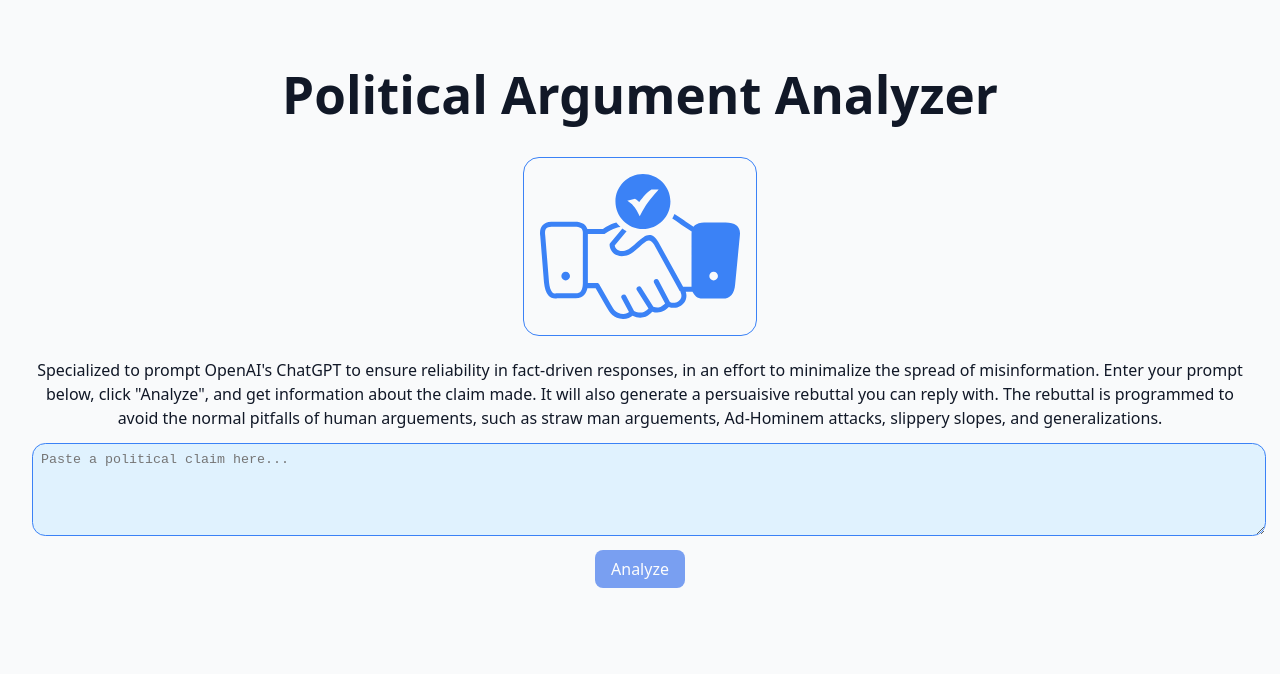
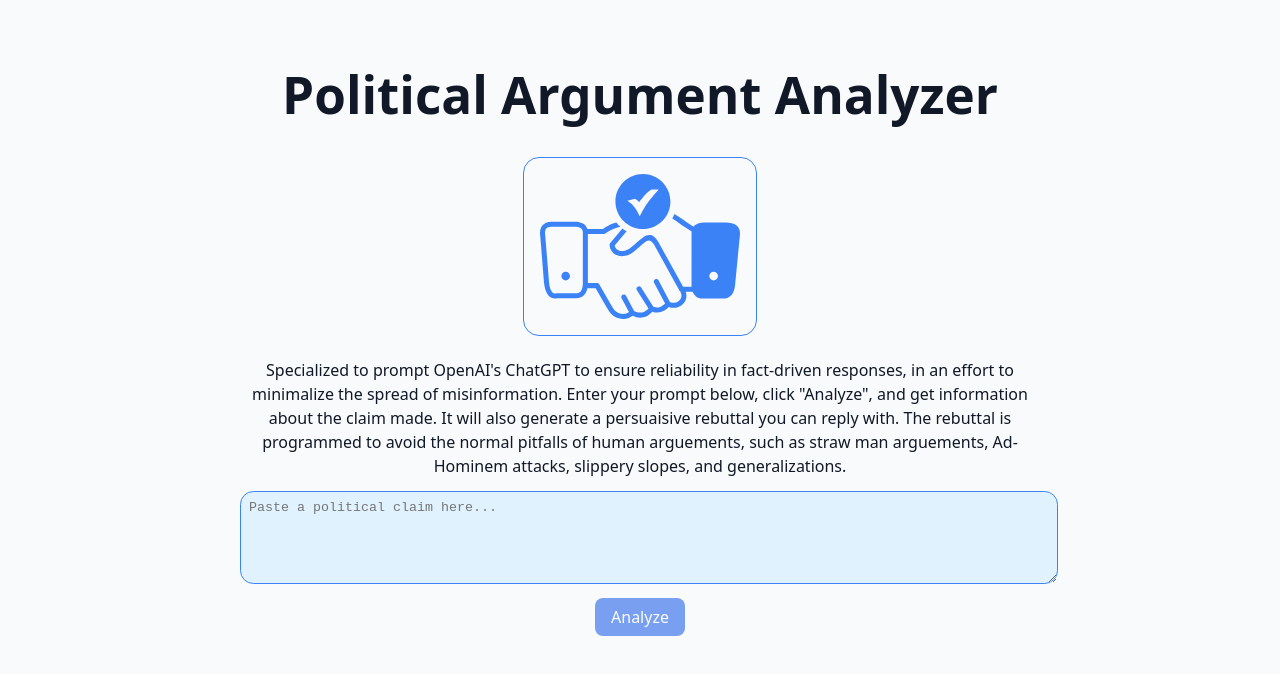
Before and after one commit to george-arnold-2/political-chatbot, a React (Vite) app: page / in a window 1280 px wide. Shown: the top 674 px of the page. Built offline with nearby package versions, Linux system fonts and the light colour scheme; no server answers.

Commit message:
style fix

```diff
--- a/src/App.css
+++ b/src/App.css
@@ -6,6 +6,11 @@
     margin: 0 auto;
     padding: 2rem;
     text-align: center;
+}
+
+#root>div {
+    max-width: 800px;
+    margin: 0 auto;
 }
 
 h3 {
```
